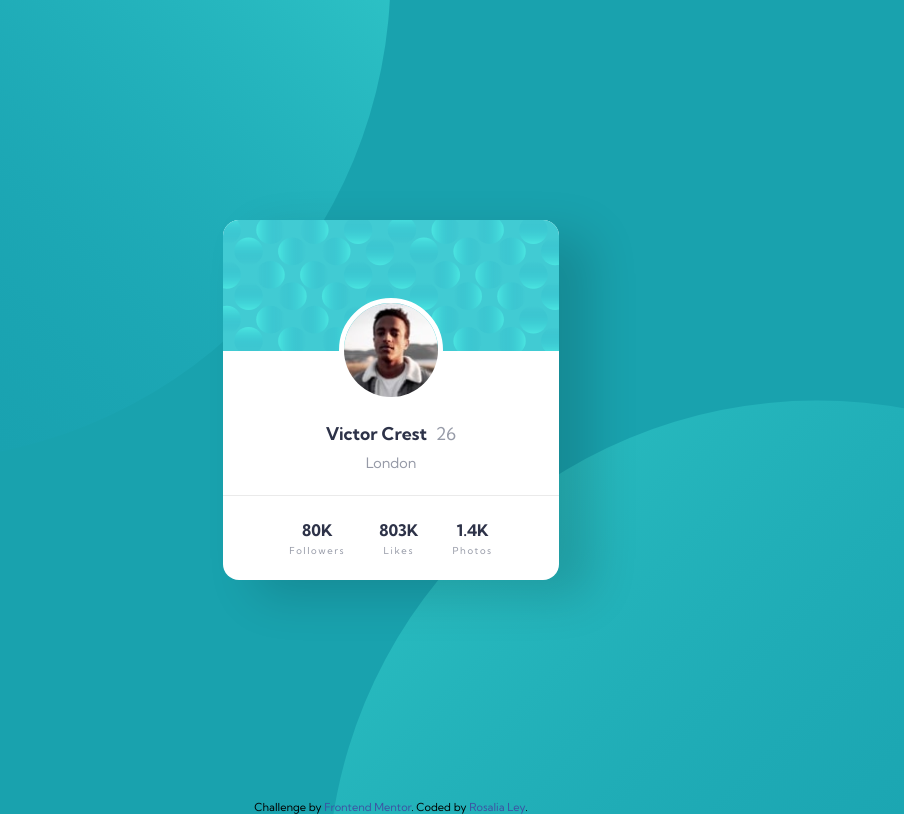
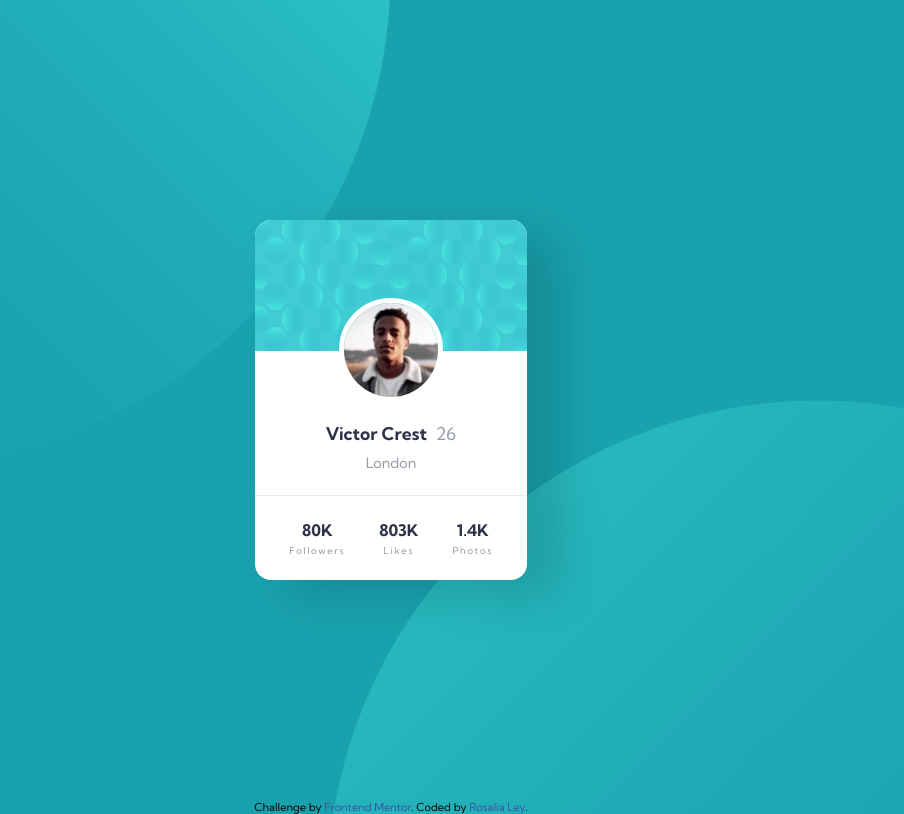
Before and after one commit to RosaliaLey/Profile-card-component, a plain HTML site: page index.html in a window 1280 px wide. Shown: the whole page, without its empty margins (249-1153 px from the left). Drawn offline with Linux system fonts and the light colour scheme.

Commit message:
Update main.css

```diff
--- a/main.css
+++ b/main.css
@@ -33,7 +33,7 @@ main {
 }
 
 .container {
-    width: 17em;
+    max-width: 17em;
     text-align:center;
     display:flex;
     align-items:center;
```
